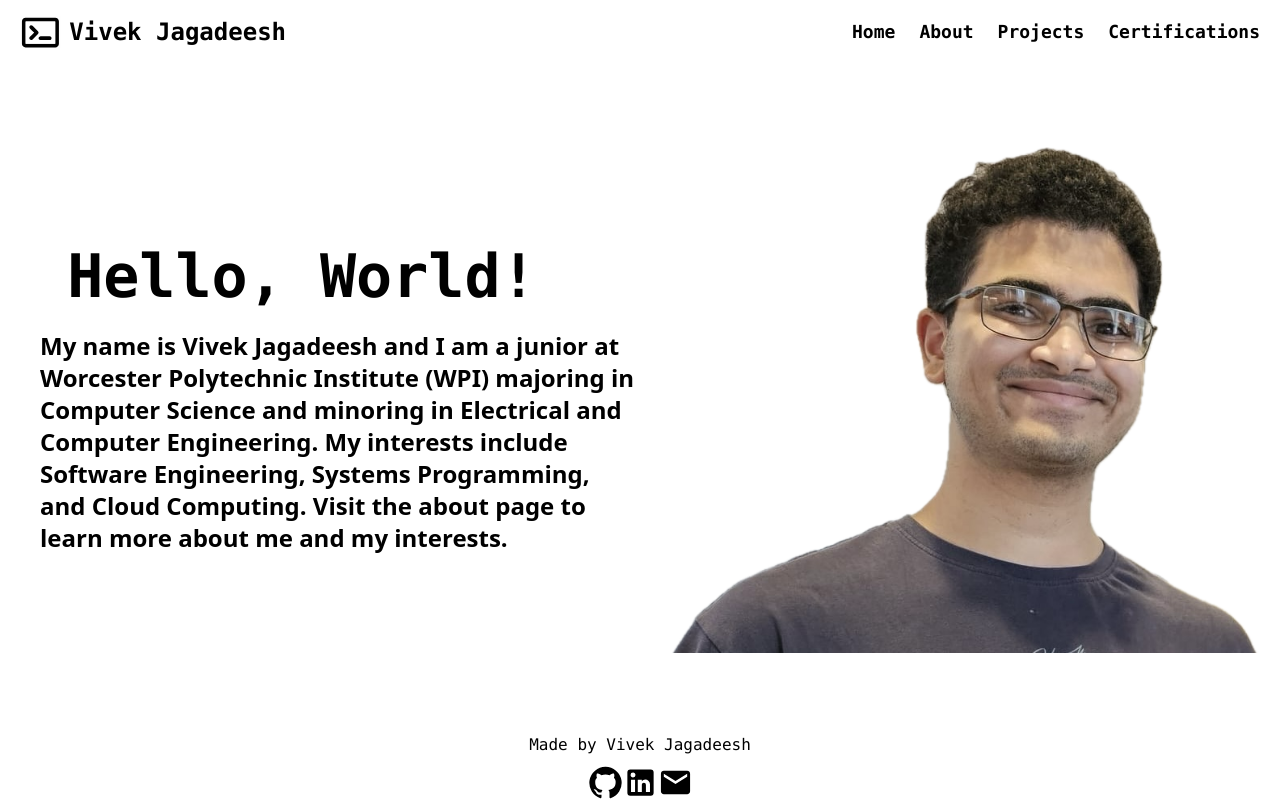
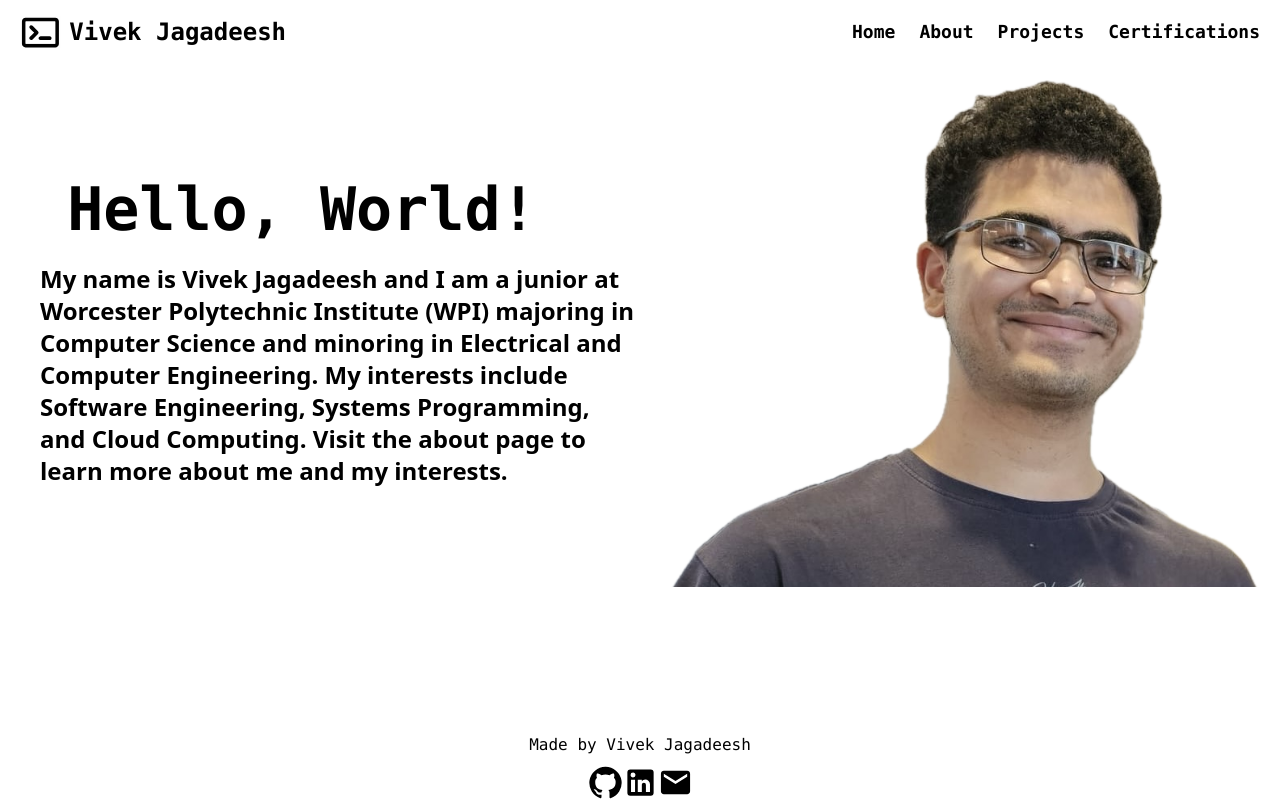
Before and after one commit to vivekjag1/portfolioWebsite, a React (Vite) app: page / in a window 1280 px wide. Built offline with nearby package versions, Linux system fonts and the light colour scheme.

Commit message:
responsivness fix

```diff
--- a/src/components/Footer.tsx
+++ b/src/components/Footer.tsx
@@ -1,10 +1,10 @@
 import GitHubIcon from '@mui/icons-material/GitHub';
 import LinkedInIcon from '@mui/icons-material/LinkedIn';
 import EmailIcon from '@mui/icons-material/Email';
-export default function Footer(props:{fixed:boolean}){
+export default function Footer(){
 
   return(
-    <footer className={`bg-white text-black ${props.fixed ? 'fixed bottom-0 left-0 w-full' : ''}`}>
+    <footer className='bottom-0 left-0 w-full bg-white text-black'>
       <div className = "text-center bg-white  ">
         <p className="w-full text-center font-mono text-black">Made by Vivek Jagadeesh</p>
         <div className = " flex flex-row justify-center mt-2">
--- a/src/routes/Home.tsx
+++ b/src/routes/Home.tsx
@@ -5,7 +5,7 @@ function Home(){
   return(
     <>
       <section className = "hidden md:flex ">
-        <div className="w-screen h-screen grid grid-cols-2 overflow-hidden ">
+        <div className="w-screen mt-20 grid grid-cols-2 overflow-hidden ">
           <div className = "flex flex-col  items-center justify-center  h-full col-span-1 ">
             <TypeAnimation className="text-black font-mono font-bold md:text-6xl lg:text-6xl cursor-hidden" sequence={["Hello, World!"]}
             />
```
Also changed, not shown: 1 other file (tests, documents, lock files or other folders).
